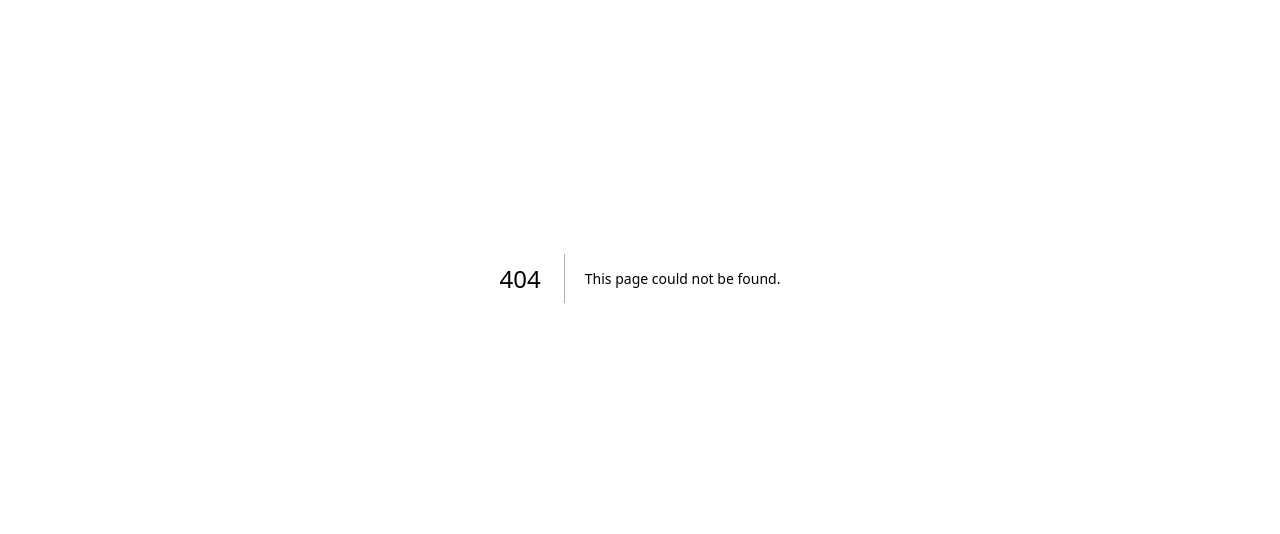
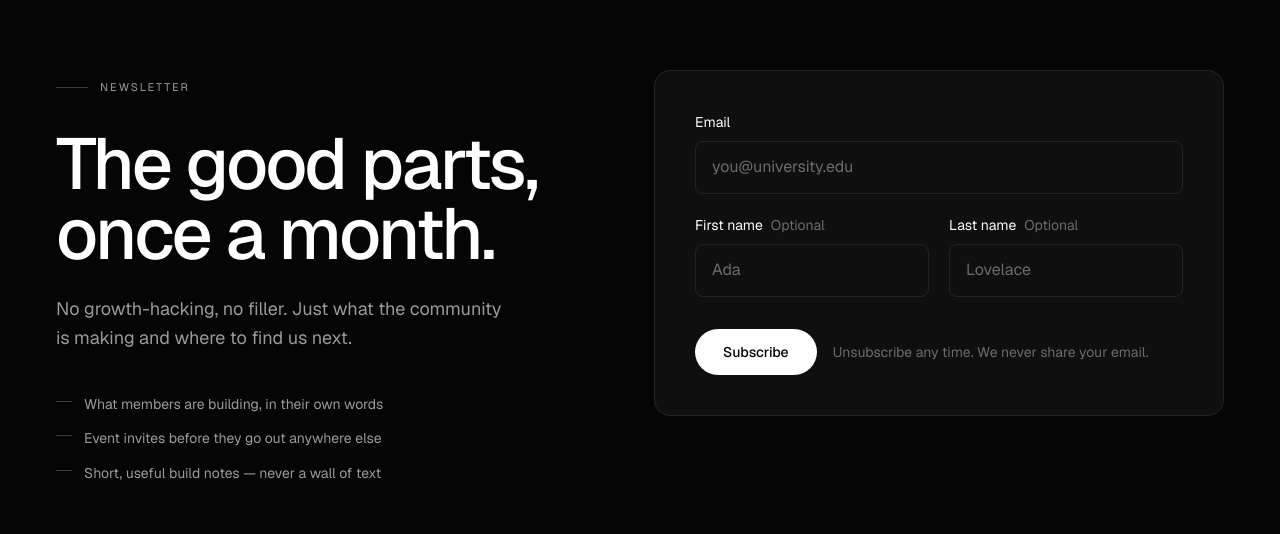
Before and after one commit to team-unbound/unbound, a Next.js app: page /newsletter in a window 1280 px wide. Before the commit this address had no page. Shown: the part 122-656 px from the top of the page. Built offline with nearby package versions, Linux system fonts and the light colour scheme; no server answers.

Commit message:
feat: newsletter signup with server action writing to Postgres
Form primitives (Field/TextInput/TextArea/SubmitButton), zod validation,
duplicate addresses no-op via ON CONFLICT DO NOTHING, success state on submit.

```diff
--- a/package.json
+++ b/package.json
@@ -17,7 +17,8 @@
     "motion": "^13.2.0",
     "next": "16.3.4",
     "react": "19.2.8",
-    "react-dom": "19.2.8"
+    "react-dom": "19.2.8",
+    "zod": "^4.5.4"
   },
   "devDependencies": {
     "@tailwindcss/postcss": "^4",
--- /dev/null
+++ b/src/app/newsletter/actions.ts
@@ -0,0 +1,65 @@
+"use server";
+
+import { z } from "zod";
+import { getDb, isDatabaseConfigured } from "@/db";
+import { newsletterSubscribers } from "@/db/schema";
+
+const subscribeSchema = z.object({
+  email: z.email("Enter a valid email address.").max(320),
+  firstName: z.string().trim().max(120).optional(),
+  lastName: z.string().trim().max(120).optional(),
+});
+
+export type SubscribeState =
+  | { status: "idle" }
+  | { status: "success"; email: string }
+  | { status: "error"; message: string; fieldErrors?: Record<string, string> };
+
+export async function subscribeToNewsletter(
+  _prev: SubscribeState,
+  formData: FormData,
+): Promise<SubscribeState> {
+  const parsed = subscribeSchema.safeParse({
+    email: String(formData.get("email") ?? "").trim(),
+    firstName: String(formData.get("firstName") ?? "").trim() || undefined,
+    lastName: String(formData.get("lastName") ?? "").trim() || undefined,
+  });
+
+  if (!parsed.success) {
+    const fieldErrors: Record<string, string> = {};
+    for (const issue of parsed.error.issues) {
+      const key = String(issue.path[0] ?? "form");
+      fieldErrors[key] ??= issue.message;
+    }
+    return {
+      status: "error",
+      message: "Please check the highlighted fields.",
+      fieldErrors,
+    };
+  }
+
+  if (!isDatabaseConfigured) {
+    return {
+      status: "error",
+      message: "Signups aren't live yet — the database isn't connected.",
+    };
+  }
+
+  const { email, firstName, lastName } = parsed.data;
+
+  try {
+    await getDb()
+      .insert(newsletterSubscribers)
+      .values({ email, firstName, lastName })
+      // Re-submitting an existing address is a no-op, not an error.
+      .onConflictDoNothing();
+  } catch (error) {
+    console.error("newsletter subscribe failed", error);
+    return {
+      status: "error",
+      message: "Something went wrong on our end. Please try again.",
+    };
+  }
+
+  return { status: "success", email };
+}
--- /dev/null
+++ b/src/app/newsletter/page.tsx
@@ -0,0 +1,48 @@
+import type { Metadata } from "next";
+import { NewsletterForm } from "@/components/newsletter/newsletter-form";
+import { Reveal } from "@/components/ui/reveal";
+import { Section } from "@/components/ui/section";
+
+export const metadata: Metadata = {
+  title: "Newsletter",
+  description:
+    "Build notes, upcoming events and what the Unbound community is shipping — straight to your inbox.",
+};
+
+const promises = [
+  "What members are building, in their own words",
+  "Event invites before they go out anywhere else",
+  "Short, useful build notes — never a wall of text",
+];
+
+export default function NewsletterPage() {
+  return (
+    <Section className="pt-40 lg:pt-48">
+      <div className="grid gap-14 lg:grid-cols-[1fr_1.1fr] lg:gap-20">
+        <Reveal>
+          <span className="eyebrow">Newsletter</span>
+          <h1 className="mt-8 text-h1 font-medium text-balance">
+            The good parts, once a month.
+          </h1>
+          <p className="mt-6 max-w-md text-body-lg text-fg-muted text-pretty">
+            No growth-hacking, no filler. Just what the community is making and
+            where to find us next.
+          </p>
+
+          <ul className="mt-10 flex flex-col gap-3">
+            {promises.map((promise) => (
+              <li key={promise} className="flex items-start gap-3 text-body-sm text-fg-muted">
+                <span aria-hidden="true" className="mt-2 h-px w-4 shrink-0 bg-line-strong" />
+                {promise}
+              </li>
+            ))}
+          </ul>
+        </Reveal>
+
+        <Reveal delay={0.08}>
+          <NewsletterForm />
+        </Reveal>
+      </div>
+    </Section>
+  );
+}
--- /dev/null
+++ b/src/components/newsletter/newsletter-form.tsx
@@ -0,0 +1,115 @@
+"use client";
+
+import { useActionState } from "react";
+import {
+  subscribeToNewsletter,
+  type SubscribeState,
+} from "@/app/newsletter/actions";
+import { Field, SubmitButton, TextInput } from "@/components/ui/field";
+
+const initialState: SubscribeState = { status: "idle" };
+
+export function NewsletterForm() {
+  const [state, formAction, pending] = useActionState(
+    subscribeToNewsletter,
+    initialState,
+  );
+
+  if (state.status === "success") {
+    return (
+      <div
+        role="status"
+        className="rounded-2xl border border-line bg-surface p-8 lg:p-10"
+      >
+        <div className="flex h-12 w-12 items-center justify-center rounded-full border border-fg">
+          <svg
+            viewBox="0 0 24 24"
+            className="h-5 w-5"
+            fill="none"
+            stroke="currentColor"
+            strokeWidth={2}
+            aria-hidden="true"
+          >
+            <path d="m5 12.5 4.5 4.5L19 7" strokeLinecap="round" strokeLinejoin="round" />
+          </svg>
+        </div>
+        <h2 className="mt-6 text-h3 font-medium">You&rsquo;re on the list.</h2>
+        <p className="mt-3 text-body-sm text-fg-muted text-pretty">
+          We&rsquo;ll send the next issue to{" "}
+          <span className="text-fg">{state.email}</span>. No noise — build
+          notes, events and what the community is shipping.
+        </p>
+      </div>
+    );
+  }
+
+  const fieldErrors =
+    state.status === "error" ? (state.fieldErrors ?? {}) : {};
+
+  return (
+    <form
+      action={formAction}
+      noValidate
+      className="rounded-2xl border border-line bg-surface p-8 lg:p-10"
+    >
+      <div className="flex flex-col gap-5">
+        <Field label="Email" htmlFor="email" error={fieldErrors.email}>
+          <TextInput
+            id="email"
+            name="email"
+            type="email"
+            required
+            autoComplete="email"
+            placeholder="you@university.edu"
+            invalid={Boolean(fieldErrors.email)}
+          />
+        </Field>
+
+        <div className="grid gap-5 sm:grid-cols-2">
+          <Field
+            label="First name"
+            htmlFor="firstName"
+            optional
+            error={fieldErrors.firstName}
+          >
+            <TextInput
+              id="firstName"
+              name="firstName"
+              autoComplete="given-name"
+              placeholder="Ada"
+              invalid={Boolean(fieldErrors.firstName)}
+            />
+          </Field>
+
+          <Field
+            label="Last name"
+            htmlFor="lastName"
+            optional
+            error={fieldErrors.lastName}
+          >
+            <TextInput
+              id="lastName"
+              name="lastName"
+              autoComplete="family-name"
+              placeholder="Lovelace"
+              invalid={Boolean(fieldErrors.lastName)}
+            />
+          </Field>
+        </div>
+      </div>
+
+      {state.status === "error" && !state.fieldErrors ? (
+        <p role="alert" className="mt-5 text-body-sm text-fg-muted">
+          {state.message}
+        </p>
+      ) : null}
+
+      <div className="mt-8 flex flex-wrap items-center gap-4">
+        <SubmitButton pending={pending}>Subscribe</SubmitButton>
+        <p className="text-body-sm text-fg-subtle">
+          Unsubscribe any time. We never share your email.
+        </p>
+      </div>
+    </form>
+  );
+}
--- /dev/null
+++ b/src/components/ui/field.tsx
@@ -0,0 +1,90 @@
+import type { InputHTMLAttributes, ReactNode, TextareaHTMLAttributes } from "react";
+
+const controlClass =
+  "w-full rounded-lg border border-line bg-surface px-4 py-3 text-body text-fg placeholder:text-fg-subtle transition-colors hover:border-line-strong focus:border-fg focus:outline-none disabled:opacity-50 aria-[invalid=true]:border-fg-muted";
+
+export function Field({
+  label,
+  htmlFor,
+  error,
+  hint,
+  optional,
+  children,
+}: {
+  label: string;
+  htmlFor: string;
+  error?: string;
+  hint?: string;
+  optional?: boolean;
+  children: ReactNode;
+}) {
+  return (
+    <div className="flex flex-col gap-2">
+      <label htmlFor={htmlFor} className="flex items-baseline gap-2 text-body-sm">
+        {label}
+        {optional ? (
+          <span className="text-body-sm text-fg-subtle">Optional</span>
+        ) : null}
+      </label>
+      {children}
+      {hint && !error ? (
+        <p className="text-body-sm text-fg-subtle">{hint}</p>
+      ) : null}
+      {error ? (
+        <p id={`${htmlFor}-error`} role="alert" className="text-body-sm text-fg">
+          {error}
+        </p>
+      ) : null}
+    </div>
+  );
+}
+
+export function TextInput({
+  invalid,
+  className = "",
+  ...props
+}: InputHTMLAttributes<HTMLInputElement> & { invalid?: boolean }) {
+  return (
+    <input
+      {...props}
+      aria-invalid={invalid || undefined}
+      aria-describedby={invalid ? `${props.id}-error` : undefined}
+      className={`${controlClass} ${className}`}
+    />
+  );
+}
+
+export function TextArea({
+  invalid,
+  className = "",
+  ...props
+}: TextareaHTMLAttributes<HTMLTextAreaElement> & { invalid?: boolean }) {
+  return (
+    <textarea
+      {...props}
+      aria-invalid={invalid || undefined}
+      aria-describedby={invalid ? `${props.id}-error` : undefined}
+      className={`${controlClass} resize-y ${className}`}
+    />
+  );
+}
+
+export function SubmitButton({
+  pending,
+  children,
+  className = "",
+}: {
+  pending: boolean;
+  children: ReactNode;
+  className?: string;
+}) {
+  return (
+    <button
+      type="submit"
+      disabled={pending}
+      className={`inline-flex items-center justify-center gap-2 rounded-full bg-fg px-7 py-3 text-body-sm font-medium text-canvas transition-opacity hover:opacity-85 disabled:cursor-not-allowed disabled:opacity-60 ${className}`}
+    >
+      {pending ? "Working…" : children}
+    </button>
+  );
+}
```
Also changed, not shown: 1 other file (tests, documents, lock files or other folders).
